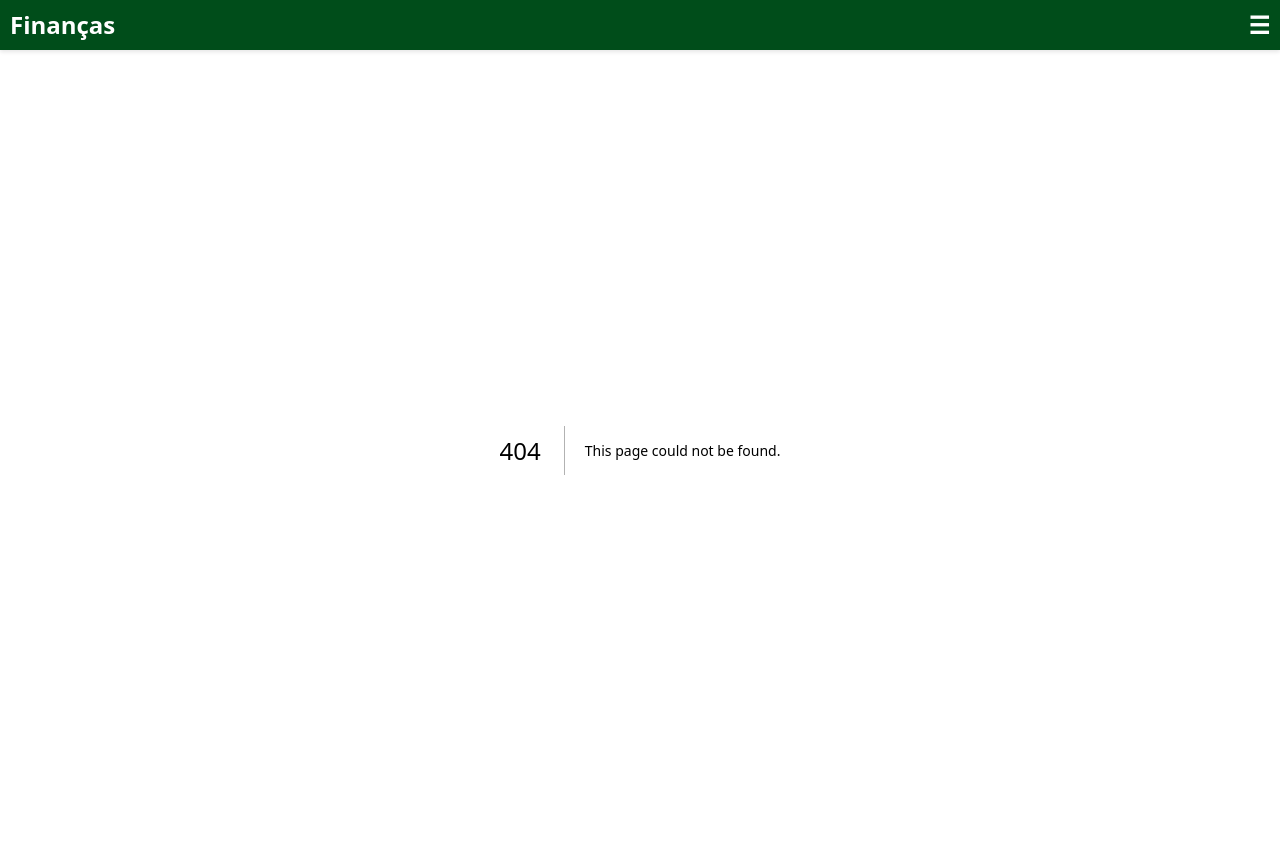
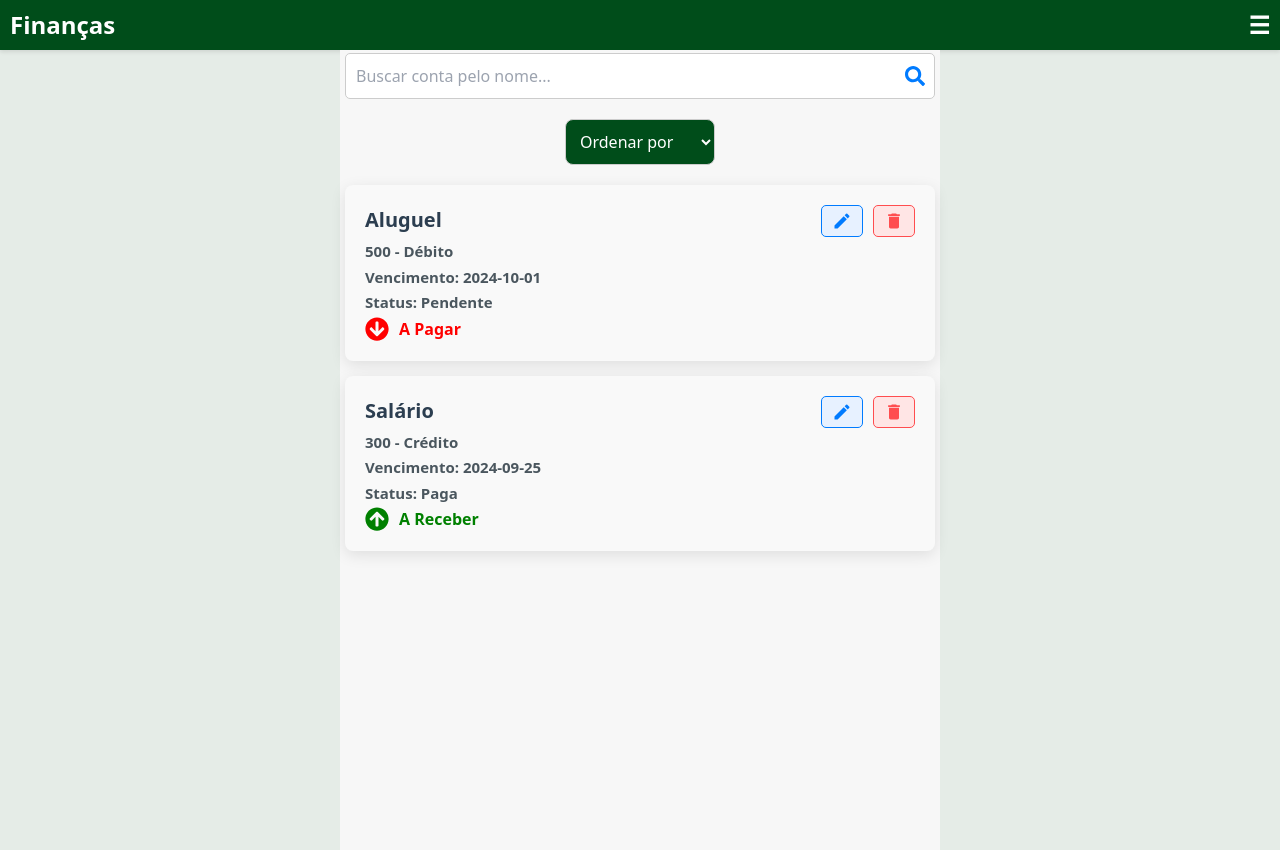
Before and after one commit to fmancebo/FinancasNext, a Next.js app: page /Count in a window 1280 px wide. Before the commit this address had no page. Built offline with nearby package versions, Linux system fonts and the light colour scheme.

Commit message:
pagina de contas criada estaticamente

```diff
--- a/package.json
+++ b/package.json
@@ -18,6 +18,7 @@
     "react": "^18",
     "react-dom": "^18",
     "react-icons": "^5.3.0",
+    "react-select": "^5.8.1",
     "styled-components": "^6.1.13"
   },
   "devDependencies": {
--- /dev/null
+++ b/src/app/Count/page.tsx
@@ -0,0 +1,178 @@
+"use client";
+
+import React, { useState } from "react";
+import { MdDelete, MdEdit } from "react-icons/md";
+import { FaArrowCircleUp, FaArrowCircleDown, FaSearch } from "react-icons/fa";
+import {
+  PageWrapper,
+  SearchWrapper,
+  SearchInput,
+  SortSelect,
+  AccountWrapper,
+  AccountDetails,
+  ButtonGroup,
+  DeleteButton,
+  EditButton,
+  TransactionType,
+  SearchButton,
+} from "./styles";
+
+interface Conta {
+  id: number;
+  tipo: "entrada" | "saida";
+  valor: number;
+  descricao: string;
+  forma: string;
+  dataVencimento: string;
+  status: string;
+}
+
+const Contas: React.FC = () => {
+  const [searchTerm, setSearchTerm] = useState("");
+  const [sortOrder, setSortOrder] = useState<string | null>(null);
+  const [isAscending, setIsAscending] = useState(true);
+
+  const contas: Conta[] = [
+    {
+      id: 1,
+      tipo: "saida",
+      valor: 500,
+      descricao: "Aluguel",
+      forma: "Débito",
+      dataVencimento: "2024-10-01",
+      status: "Pendente",
+    },
+    {
+      id: 2,
+      tipo: "entrada",
+      valor: 300,
+      descricao: "Salário",
+      forma: "Crédito",
+      dataVencimento: "2024-09-25",
+      status: "Paga",
+    },
+    // Adicione mais contas aqui
+  ];
+
+  const handleSearch = (e: React.ChangeEvent<HTMLInputElement>) => {
+    setSearchTerm(e.target.value);
+  };
+
+  const handleSortChange = (e: React.ChangeEvent<HTMLSelectElement>) => {
+    const newSortOrder = e.target.value;
+
+    // Se a nova ordenação for a mesma, inverte a direção
+    if (newSortOrder === sortOrder) {
+      setIsAscending((prev) => !prev);
+    } else {
+      setSortOrder(newSortOrder);
+      setIsAscending(true); // Reseta para ascendente
+    }
+  };
+
+  const filteredContas = contas
+    .filter((conta) =>
+      conta.descricao.toLowerCase().includes(searchTerm.toLowerCase())
+    )
+    .sort((a, b) => {
+      if (sortOrder === "vencimento-proximo") {
+        return isAscending
+          ? new Date(a.dataVencimento).getTime() -
+              new Date(b.dataVencimento).getTime() // Próximo
+          : new Date(b.dataVencimento).getTime() -
+              new Date(a.dataVencimento).getTime(); // Distante
+      }
+      if (sortOrder === "vencimento-distante") {
+        return isAscending
+          ? new Date(b.dataVencimento).getTime() -
+              new Date(a.dataVencimento).getTime() // Distante
+          : new Date(a.dataVencimento).getTime() -
+              new Date(b.dataVencimento).getTime(); // Próximo
+      }
+      if (sortOrder === "a-pagar") {
+        return isAscending
+          ? a.tipo === "entrada"
+            ? 1
+            : -1 // Saídas primeiro
+          : a.tipo === "entrada"
+          ? -1
+          : 1; // Entradas primeiro
+      }
+      if (sortOrder === "a-receber") {
+        return isAscending
+          ? a.tipo === "saida"
+            ? 1
+            : -1 // Entradas primeiro
+          : a.tipo === "saida"
+          ? -1
+          : 1; // Saídas primeiro
+      }
+      return 0; // Sem ordenação
+    });
+
+  return (
+    <PageWrapper>
+      {/* <h2>Suas Contas</h2> */}
+
+      <SearchWrapper>
+        <SearchInput
+          type="text"
+          placeholder="Buscar conta pelo nome..."
+          value={searchTerm}
+          onChange={handleSearch}
+        />
+        <SearchButton>
+          <FaSearch />
+        </SearchButton>
+      </SearchWrapper>
+
+      <SortSelect value={sortOrder || ""} onChange={handleSortChange}>
+        <option value="">Ordenar por</option>
+        <option value="vencimento-proximo">Vencimento Próximo</option>
+        <option value="vencimento-distante">Vencimento Distante</option>
+        <option value="a-pagar">A Pagar</option>
+        <option value="a-receber">A Receber</option>
+      </SortSelect>
+
+      {filteredContas.map((conta) => (
+        <AccountWrapper key={conta.id}>
+          <AccountDetails>
+            <div>
+              <h3>{conta.descricao}</h3>
+              <p>
+                {conta.valor} - {conta.forma}
+              </p>
+              <p>Vencimento: {conta.dataVencimento}</p>
+              <p>Status: {conta.status}</p>
+            </div>
+
+            <TransactionType tipo={conta.tipo}>
+              {conta.tipo === "entrada" ? (
+                <>
+                  <FaArrowCircleUp color="green" size={24} />
+                  <span>A Receber</span>
+                </>
+              ) : (
+                <>
+                  <FaArrowCircleDown color="red" size={24} />
+                  <span>A Pagar</span>
+                </>
+              )}
+            </TransactionType>
+          </AccountDetails>
+
+          <ButtonGroup>
+            <EditButton>
+              <MdEdit size={20} />
+            </EditButton>
+            <DeleteButton>
+              <MdDelete size={20} />
+            </DeleteButton>
+          </ButtonGroup>
+        </AccountWrapper>
+      ))}
+    </PageWrapper>
+  );
+};
+
+export default Contas;
--- /dev/null
+++ b/src/app/Count/styles.ts
@@ -0,0 +1,181 @@
+import styled from "styled-components";
+
+interface TransactionTypeProps {
+  tipo: "entrada" | "saida"; // Definindo os tipos permitidos
+}
+
+// Wrapper da página principal
+export const PageWrapper = styled.div`
+  display: flex;
+  flex-direction: column;
+  align-items: center;
+  width: 100%;
+  min-height: 100vh;
+  max-width: 600px; // Ajustando para ter uma largura máxima
+  padding: 5px;
+  padding-top: 3px;
+  background-color: #f7f7f7;
+  margin: 0 auto; // Centralizando na tela
+`;
+
+// Estilo para o wrapper da busca
+export const SearchWrapper = styled.div`
+  position: relative;
+  width: 100%;
+  max-width: 600px;
+  margin-bottom: 20px;
+`;
+
+// Estilo do campo de busca
+export const SearchInput = styled.input`
+  width: 100%; // Ajustando para ocupar a largura total
+  padding: 10px 40px 10px 10px; // Ajustando padding para dar espaço ao botão
+  border: 1px solid #ccc;
+  border-radius: 5px;
+  font-size: 16px;
+
+  &:focus {
+    border-color: #007bff;
+    outline: none;
+  }
+`;
+
+// Estilo do botão de busca (agora como um botão dentro do input)
+export const SearchButton = styled.button`
+  position: absolute;
+  right: 10px;
+  top: 50%;
+  transform: translateY(-50%);
+  background-color: transparent;
+  border: none;
+  cursor: pointer;
+  color: #007bff;
+  font-size: 20px;
+
+  &:hover {
+    color: #0056b3;
+  }
+`;
+
+// Estilo do seletor de ordenação
+export const SortSelect = styled.select`
+  width: 150px; /* Ajuste a largura conforme necessário */
+  padding: 10px;
+  margin-bottom: 20px;
+  border: 1px solid #ccc;
+  border-radius: 8px;
+  font-size: 16px;
+  background-color: #004d1a;
+  color: white;
+  font-weight: 500;
+  cursor: pointer;
+
+  &:focus {
+    outline: none;
+  }
+
+  option {
+    background-color: #004d1a;
+    color: white;
+    font-size: 13px;
+  }
+
+  /* Para evitar o foco no estilo padrão */
+  &:focus-visible {
+    outline: none;
+  }
+
+  /* Efeito de hover nas opções */
+  &:hover {
+    background-color: #00532d; /* Cor de fundo ao passar o mouse */
+  }
+`;
+
+// Wrapper para cada conta
+export const AccountWrapper = styled.div`
+  display: flex;
+  justify-content: space-between;
+  align-items: flex-start;
+  width: 100%;
+  background-color: #f9f9f9;
+  border-radius: 8px;
+  padding: 20px;
+  margin-bottom: 15px;
+  box-shadow: 0 4px 15px rgba(0, 0, 0, 0.1);
+  transition: transform 0.2s;
+
+  &:hover {
+    transform: translateY(-2px);
+  }
+`;
+
+// Estilo para os detalhes da conta
+export const AccountDetails = styled.div`
+  display: flex;
+  flex-direction: column;
+
+  h3 {
+    font-size: 20px;
+    margin: 0 0 5px;
+    color: #2c3e50;
+    font-weight: 600;
+  }
+
+  p {
+    margin: 3px 0;
+    font-size: 15px;
+    color: #4a565e;
+    font-weight: bold;
+  }
+`;
+
+// Botões de editar e excluir
+export const ButtonGroup = styled.div`
+  display: flex;
+  gap: 10px;
+`;
+
+export const EditButton = styled.button`
+  background-color: #e7f1ff;
+  border: 1px solid #007bff;
+  border-radius: 5px;
+  cursor: pointer;
+  color: #007bff;
+  font-size: 16px;
+  padding: 5px 10px;
+  transition: background-color 0.2s;
+
+  &:hover {
+    background-color: #007bff;
+    color: white;
+  }
+`;
+
+export const DeleteButton = styled.button`
+  background-color: #ffe5e5;
+  border: 1px solid #ff4d4f;
+  border-radius: 5px;
+  cursor: pointer;
+  color: #ff4d4f;
+  font-size: 16px;
+  padding: 5px 10px;
+  transition: background-color 0.2s;
+
+  &:hover {
+    background-color: #ff4d4f;
+  }
+`;
+
+// Estilo do ícone e texto para o tipo de transação
+export const TransactionType = styled.div<TransactionTypeProps>`
+  display: flex;
+  align-items: center;
+  font-size: 16px;
+  color: ${(props) => (props.tipo === "entrada" ? "green" : "red")};
+
+  span {
+    margin-left: 10px;
+    font-weight: bold;
+    font-size: 16px;
+  }
+`;
--- a/src/app/components/Header/index.tsx
+++ b/src/app/components/Header/index.tsx
@@ -21,7 +21,7 @@ const Header = () => {
       </HeaderWrapper>
       {isMenuOpen && (
         <MenuContainer>
-          <Menu />
+          <Menu setIsMenuOpen={setIsMenuOpen} />
         </MenuContainer>
       )}
     </>
--- a/src/app/components/Menu/index.tsx
+++ b/src/app/components/Menu/index.tsx
@@ -1,21 +1,30 @@
-// src/app/components/Menu/index.tsx
 import { signOut } from "next-auth/react";
 import Link from "next/link";
 import { MenuWrapper, MenuItem, LogoutButton } from "./styles";
 
-const Menu = () => {
+interface MenuProps {
+  setIsMenuOpen: (isOpen: boolean) => void; // Adiciona a prop
+}
+
+const Menu = ({ setIsMenuOpen }: MenuProps) => {
   const handleSignOut = () => {
-    // Chama o método signOut do NextAuth
-    signOut({ callbackUrl: "/api/auth/signin" }); // Redireciona para a página inicial após o sign-out
+    signOut({ callbackUrl: "/api/auth/signin" });
+    setIsMenuOpen(false); // Fecha o menu após o sign-out
+  };
+
+  const handleLinkClick = () => {
+    setIsMenuOpen(false); // Fecha o menu ao clicar em um link
   };
 
   return (
     <MenuWrapper>
-      <MenuItem>Dashboard</MenuItem>
-      <MenuItem>Contas</MenuItem>
-      <MenuItem>
-        <Link href="/AddTransaction">Adicionar Conta</Link>
-      </MenuItem>
+      <MenuItem onClick={handleLinkClick}>Dashboard</MenuItem>
+      <Link href="/Count">
+        <MenuItem onClick={handleLinkClick}>Contas</MenuItem>
+      </Link>
+      <Link href="/AddTransaction">
+        <MenuItem onClick={handleLinkClick}>Adicionar Conta</MenuItem>
+      </Link>
       <LogoutButton onClick={handleSignOut}>Sair</LogoutButton>
     </MenuWrapper>
   );
```
Also changed, not shown: 1 other file (tests, documents, lock files or other folders).
